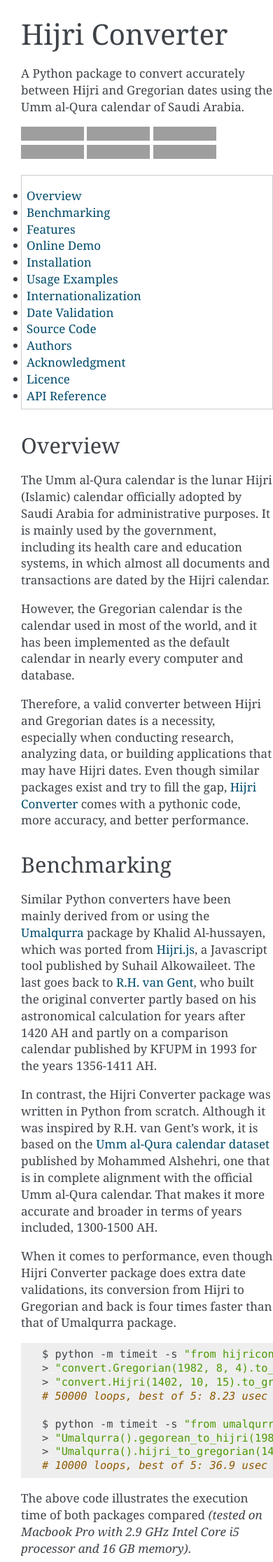
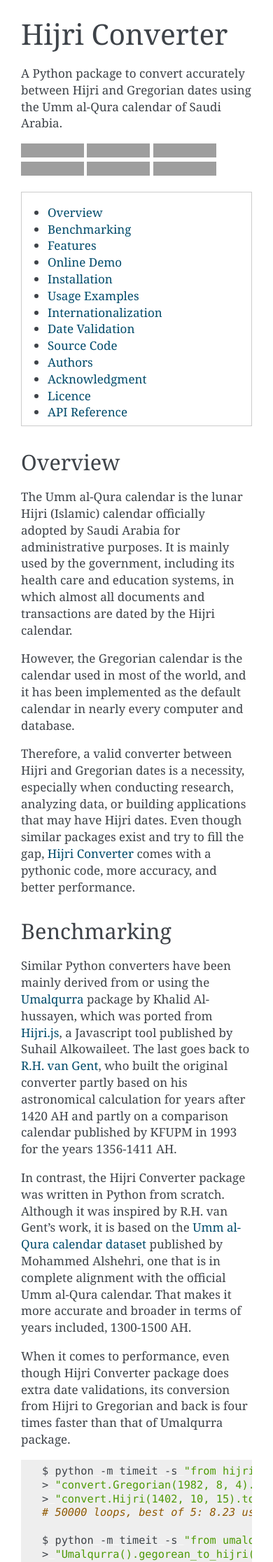
Before and after one commit to dralshehri/hijridate, a Sphinx documentation site: the page built from docs/index.rst, in a window 390 px wide. Shown: the top 2232 px of the page at 70% size. Built offline with Sphinx 7.4.7, drawn with Linux system fonts in a browser that asks for light colours; some of the changed text lies outside the part shown; grey boxes are pictures that could not be loaded.

Commit message:
improve documentation style

```diff
--- a/docs/_static/custom.css
+++ b/docs/_static/custom.css
@@ -1,3 +1,7 @@
+div.body {
+    min-width: auto;
+}
+
 div.body p, div.body dd, div.body li, div.body blockquote {
     -moz-hyphens: none;
     -ms-hyphens: none;
@@ -14,12 +18,36 @@
     border-bottom: none;
 }
 
+@media screen and (max-width: 870px) {
+    ul {
+        margin-left: 30px;
+    }
+}
+
+div.contents {
+    padding: 7px;
+}
+
+div.contents ul {
+    list-style-type: none;
+    margin-left: 20px;
+}
+
 dl.class {
     margin-top: 40px;
 }
 
 dl.method {
-    margin-top: 20px;
+    margin-top: 30px;
+}
+
+dl.method > dd > p {
+    margin-bottom: 5px;
+}
+
+dl.class > dt, dl.method > dt {
+    background: #EAEAEA;
+    padding: 4px;
 }
 
 dd.field-odd {
```
